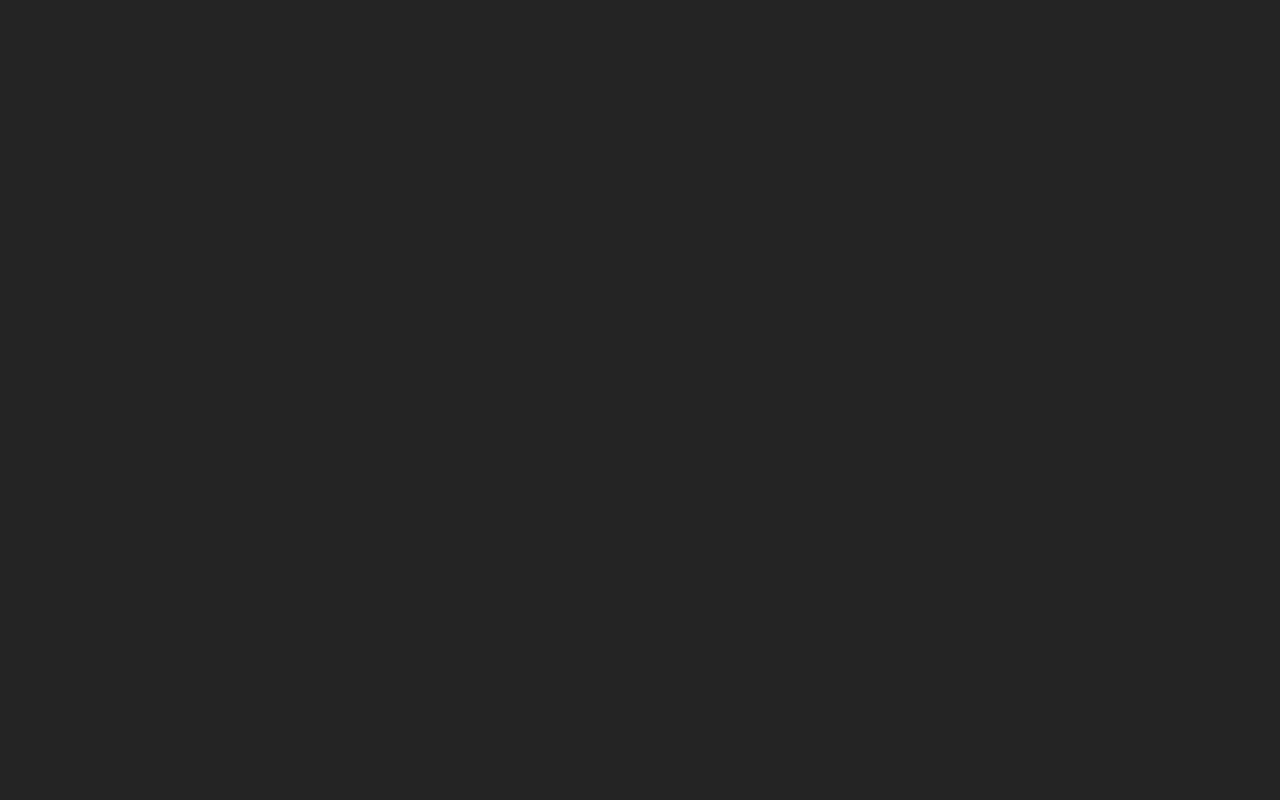
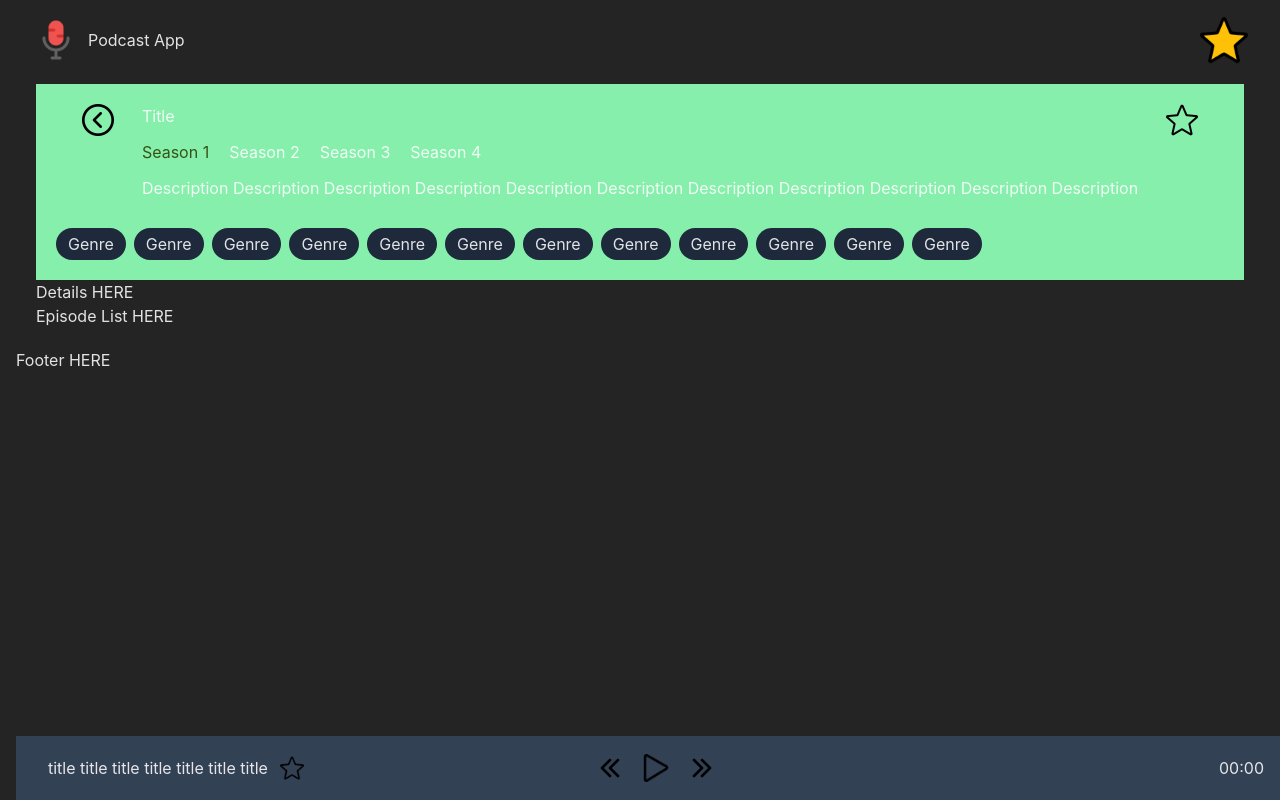
Before and after one commit to DaneVN/CS20240232_FTO2407_GroupB_DanevanNiekerk_DJS11, a React (Vite) app: page /show/1/season/1 in a window 1280 px wide. Before the commit this address had no page. Built offline with nearby package versions, Linux system fonts and the light colour scheme.

Commit message:
Show/Season Routing Fixed

```diff
--- a/src/App.jsx
+++ b/src/App.jsx
@@ -1,7 +1,6 @@
 import "./index.css";
-import { BrowserRouter, Routes, Route } from "react-router-dom";
+import { BrowserRouter, Routes, Route, Navigate } from "react-router-dom";
 import Layout from "./assets/components/Layout";
-import ShowLayout from "./assets/components/ShowLayout";
 import Home from "./assets/pages/Home";
 import Show from "./assets/pages/Show";
 import Season from "./assets/pages/Season";
@@ -9,18 +8,22 @@ import Favourites from "./assets/pages/Favourites";
 
 function App() {
   return (
-    // add parameters for show and season.
-    // add modal for genres
     <BrowserRouter>
       <Routes>
+        {/* Shared layout with persistent header, footer, and progress bar */}
         <Route path="/" element={<Layout />}>
           <Route index element={<Home />} />
-          <Route path="show" element={<Show />} />
-          <Route path="season" element={<ShowLayout />}>
-            <Route index element={<Season />} />
-            {/* //render amount of seasons pages based on data */}
+          <Route path="show/:showId" element={<Show />}>
+            <Route
+              index
+              element={<Navigate to="season/1" replace />} // Redirect to the first season
+            />
+            <Route path="season/:seasonId" element={<Season />} />
           </Route>
           <Route path="favourites" element={<Favourites />} />
+
+          {/* Catch-all route for 404
+          <Route path="*" element={<NotFound />} /> */}
         </Route>
       </Routes>
     </BrowserRouter>
--- a/src/assets/components/ShowLayout.jsx
+++ /dev/null
@@ -1,13 +0,0 @@
-//eslint-disable-next-line
-import React from "react";
-import { Outlet } from "react-router-dom";
-
-function ShowLayout() {
-  return (
-    <div className="">
-      <Outlet />
-    </div>
-  );
-}
-
-export default ShowLayout;
--- a/src/assets/pages/Home.jsx
+++ b/src/assets/pages/Home.jsx
@@ -13,13 +13,13 @@ export default function Home() {
       <br />
       <div id="home-podcast-list" className="bg-lime-950 p-3 relative ">
         {/* //have the different cards path to the corresponding show using urlParams */}
-        <Link to="show">
+        <Link to="show/1">
           <PreviewCard />
         </Link>
-        <Link to="show">
+        <Link to="show/2">
           <PreviewCard />
         </Link>
-        <Link to="show">
+        <Link to="show/3">
           <PreviewCard />
         </Link>
         <button className="absolute top-1/2 right-0 hover:animate-bounce">
--- a/src/assets/pages/Show.jsx
+++ b/src/assets/pages/Show.jsx
@@ -2,9 +2,12 @@
 import React from "react";
 import backBtn from "../images/load-more.png";
 import starEmpty from "../images/star-empty.png";
-import { NavLink } from "react-router-dom";
+import { NavLink, Outlet } from "react-router-dom";
 
 export default function Home() {
+  // Example season data (could come from API or state)
+  const seasons = [1, 2, 3, 4];
+
   return (
     <>
       <section className=" bg-green-300 p-5">
@@ -18,19 +21,19 @@ export default function Home() {
           </button>
           <div id="details" className="flex flex-col gap-3 mb-3">
             <h2>Title</h2>
-            <div className="flex gap-5 flex-wrap">
-              {/* //load season pages based on amount of seasons in show */}
-              {/* //add active style */}
-              <NavLink to="" className="">
-                Season 1
-              </NavLink>
-              <NavLink to="show.1" className="">
-                Season 2
-              </NavLink>
-              <NavLink to="show.2" className="">
-                Season 3
-              </NavLink>
-            </div>
+            <nav className="flex gap-5 flex-wrap">
+              {seasons.map((season) => (
+                <NavLink
+                  key={season}
+                  to={`season/${season}`}
+                  className={({ isActive }) =>
+                    isActive ? "text-lime-900" : ""
+                  }
+                >
+                  Season {season}
+                </NavLink>
+              ))}
+            </nav>
             <p>
               Description Description Description Description Description
               Description Description Description Description Description
@@ -82,6 +85,7 @@ export default function Home() {
           </ul>
         </div>
       </section>
+      <Outlet />
     </>
   );
 }
```
